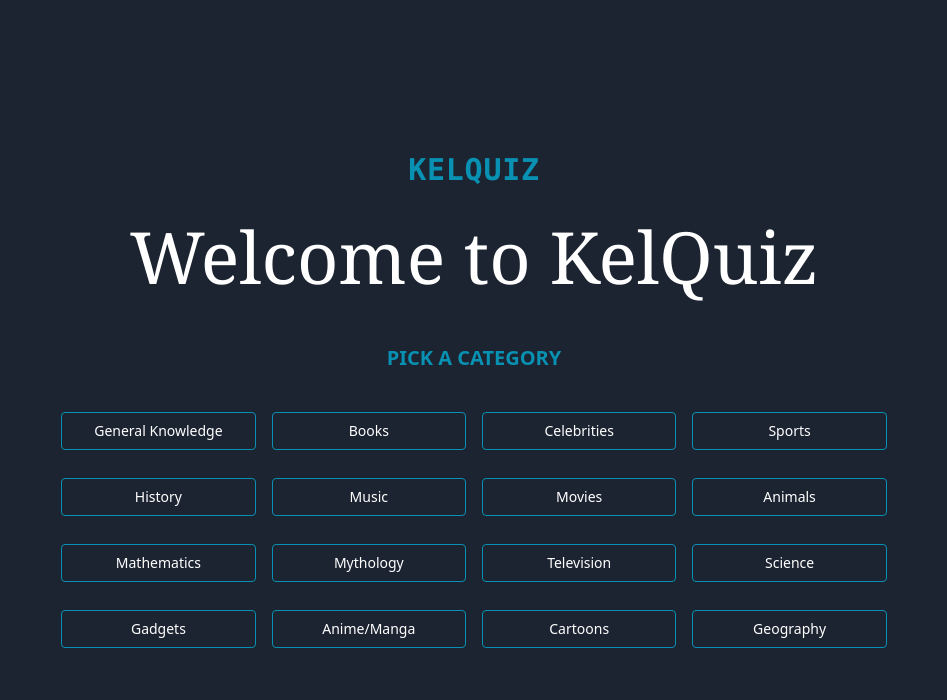
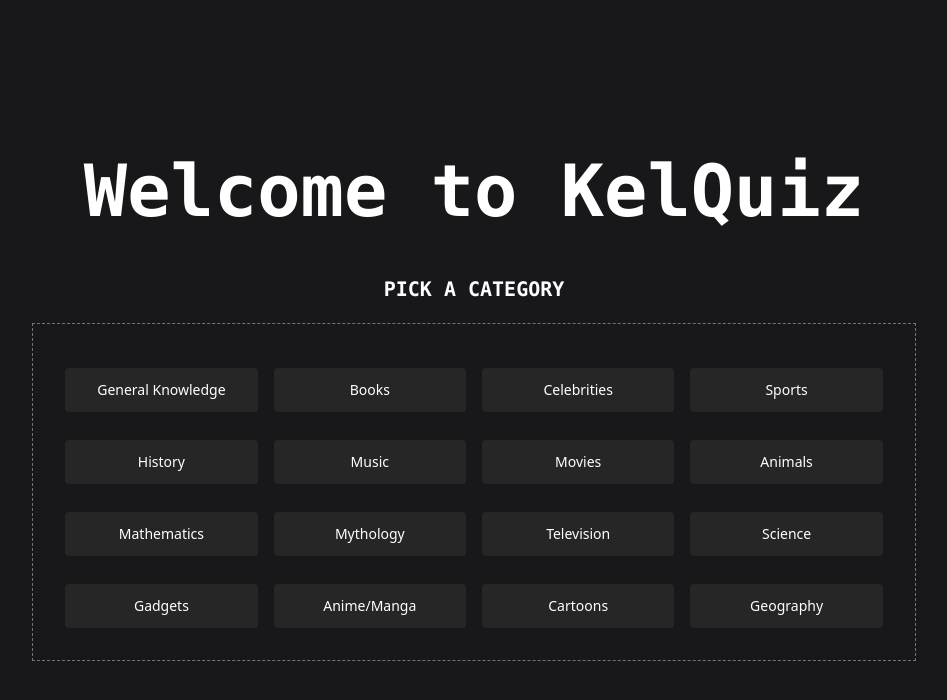
Before and after one commit to Kelechi095/KelQuiz, a React (Vite) app: page / in a window 1280 px wide. Shown: the top 700 px of the page, without its empty margins (166-1113 px from the left). Built offline with nearby package versions, Linux system fonts and the light colour scheme.

Commit message:
changed homescreen styling

```diff
--- a/src/components/HomeScreen.tsx
+++ b/src/components/HomeScreen.tsx
@@ -2,23 +2,19 @@
 
 export default function HomeScreen() {
   return (
-    <div className="p-2 md:h-screen bg-darkBlue md:flex flex-col justify-center">
-      <nav className="p-4 flex items-center justify-center">
-        <h2 className="font-mono tracking-wide text-xl lg:text-3xl font-bold text-cyan-600">
-          KELQUIZ
-        </h2>
-      </nav>
-      <h1 className="text-4xl max-w-xs mx-auto text-center mt-2 md:text-6xl lg:text-7xl md:max-w-lg  lg:max-w-4xl font-serif p-2 text-white">
+    <div className="p-2 md:h-screen bg-zinc-900 md:flex flex-col justify-center">
+
+      <h1 className="text-4xl max-w-xs mb-8 font-semibold font-mono text-white mx-auto text-center mt-2 md:text-6xl lg:text-7xl md:max-w-lg lg:max-w-4xl p-2">
         Welcome to KelQuiz
       </h1>
 
       <div>
-        <h2 className="text-lg font-base max-w-md md:max-w-lg lg:max-w-3xl lg:text-xl font-semibold text-center mx-auto mt-10 p-3 lg:mt-8 text-cyan-600">
+        <h2 className="text-lg md:text-xl p-2 text-white w-fit mx-auto font-mono font-semibold">
           PICK A CATEGORY
         </h2>
       </div>
 
-      <div className="grid grid-cols-1 gap-4 md: lg:grid-cols-4 p-4 max-w-xs md:max-w-6xl mx-auto ">
+      <div className="grid grid-cols-1 gap-4 md:lg:grid-cols-4 md:p-8 p-4 md:max-w-6xl mx-auto border border-dashed border-neutral-500 md:mt-3 ">
         <CategoryBtn category="GK" title="General Knowledge" />
         <CategoryBtn category="BOOKS" title="Books" />
         <CategoryBtn category="CELEBRITIES" title="Celebrities" />
--- a/src/components/buttons/CategoryBtn.tsx
+++ b/src/components/buttons/CategoryBtn.tsx
@@ -16,7 +16,7 @@
 
   return (
     <button
-      className="mt-3 py-2 px-2 md:px-8 text-sm text-white border rounded border-cyan-600 transition md:hover:scale-105 duration-200 cursor-pointer"
+      className="mt-3 py-3 px-2 md:px-8 text-sm text-white rounded bg-neutral-800 transition md:hover:scale-105 duration-200 cursor-pointer"
       onClick={() => handleSelectCategory(category)}
     >
       {title}
--- /dev/null
+++ b/src/components/buttons/EndBtn.tsx
@@ -0,0 +1,9 @@
+import React from 'react'
+
+const EndBtn = () => {
+  return (
+    <div>EndBtn</div>
+  )
+}
+
+export default EndBtn
--- /dev/null
+++ b/src/components/buttons/NextBtn.tsx
@@ -0,0 +1,9 @@
+import React from 'react'
+
+const NextBtn = () => {
+  return (
+    <div>NextBtn</div>
+  )
+}
+
+export default NextBtn
--- /dev/null
+++ b/src/components/buttons/OptionBtn.tsx
@@ -0,0 +1,9 @@
+import React from 'react'
+
+const OptionBtn = () => {
+  return (
+    <div>OptionBtn</div>
+  )
+}
+
+export default OptionBtn
--- /dev/null
+++ b/src/components/buttons/RestartBtn.tsx
@@ -0,0 +1,9 @@
+import React from 'react'
+
+const RestartBtn = () => {
+  return (
+    <div>RestartBtn</div>
+  )
+}
+
+export default RestartBtn
```
Also changed, not shown: src/components/GameScreen.tsx (+1 -9 lines), src/types/types.ts (+8 -5 lines).
